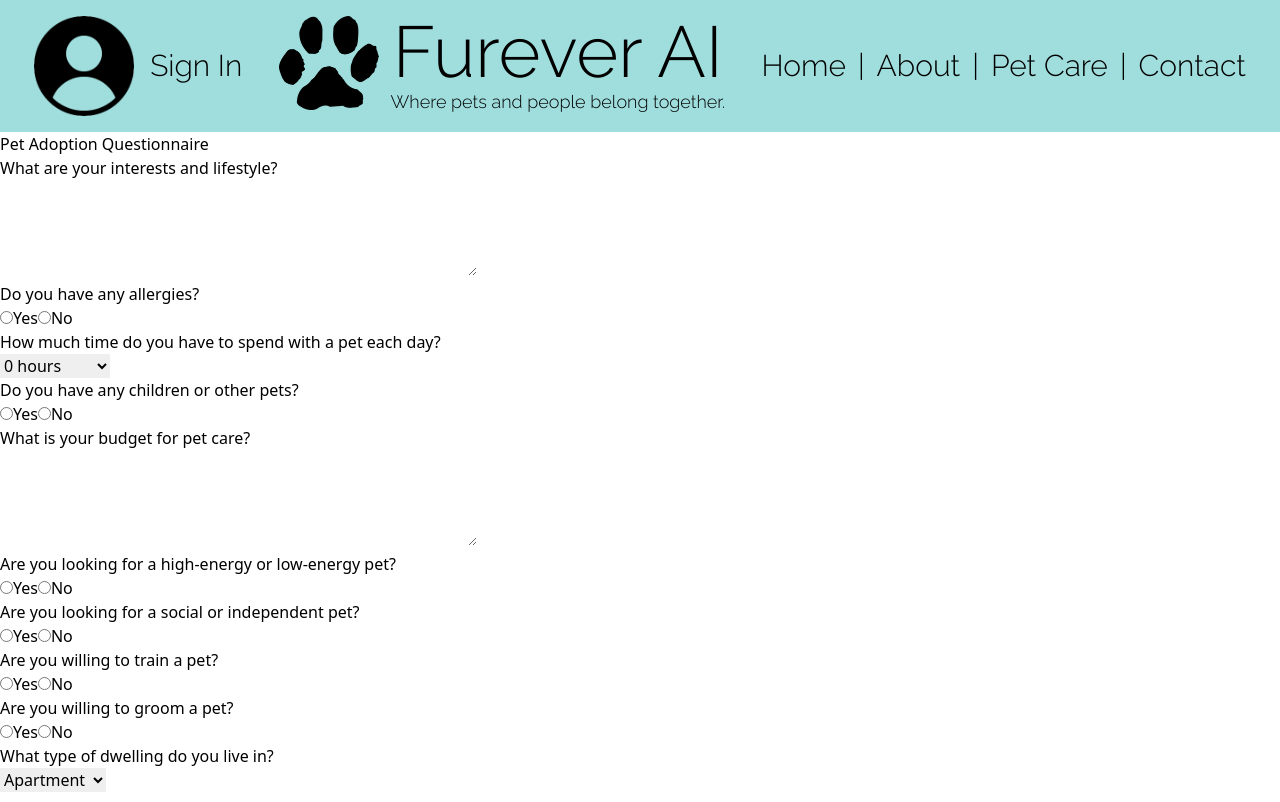
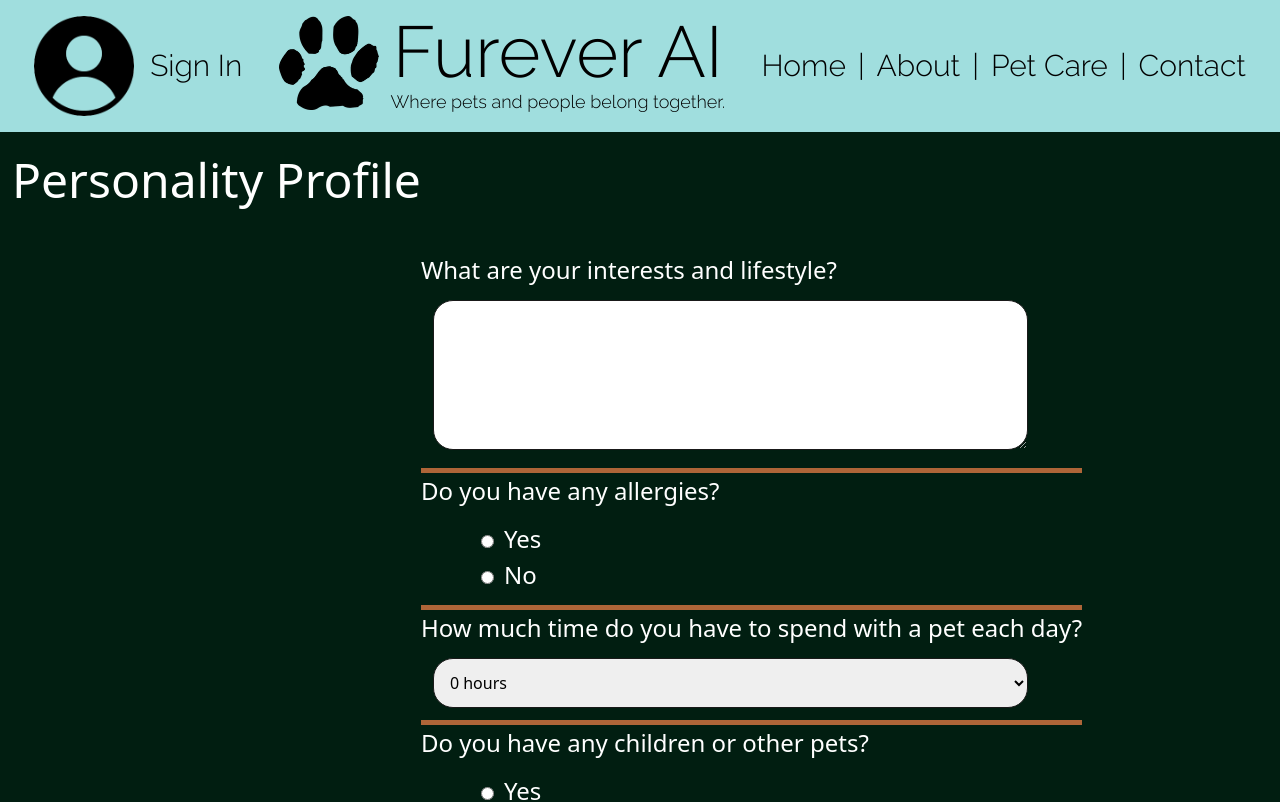
Before and after one commit to ChadBowler/furever-ai, a Next.js app: page /personality-profile in a window 1280 px wide. Shown: the top 802 px of the page. Built offline with nearby package versions, Linux system fonts and the light colour scheme; a web font is replaced by a local one.

Commit message:
added some styling to the personality profile page

```diff
--- /dev/null
+++ b/app/personality-profile/PersonalityProfile.module.scss
@@ -0,0 +1,73 @@
+@import '../styles/variables';
+.questionnaireContainer {
+    text-align: start;
+    padding: $base-padding;
+    display: flex;
+
+    background-color: $primary-dark;
+  }
+
+  .questionnaireHeader {
+    font-size: $font-size-2xl;
+    color: $primary-light;
+    margin-bottom: $base-margin;
+  }
+
+  .form {
+    display: flex;
+    flex-direction: column;
+    align-items: flex-start;
+    margin-top: $base-margin * 9;
+  }
+  .question {
+    width: 100%;
+    border-bottom: 5px solid $action-dark;
+  }
+
+  .label {
+    font-size: $font-size-lg;
+    color: $primary-light;
+  }
+
+  .selectInput {
+    width: 90%;
+    padding: $base-padding;
+    margin: $base-margin;
+    border: $base-border-thickness solid $border-light;
+    border-radius: $base-border-radius;
+    font-size: $base-font-size;
+  }
+
+  .textareaInput {
+    width: 90%;
+    padding: $base-padding;
+    margin: $base-margin;
+    border: $base-border-thickness solid $border-light;
+    border-radius: $base-border-radius;
+    font-size: $base-font-size;
+    height: 150px;
+  }
+
+  .radioGroup {
+    display: flex;
+    flex-direction: column;
+    align-items: flex-start;
+    justify-content: space-evenly;
+    margin: $base-margin;
+    margin-left: $base-margin * 5;
+
+    input[type="radio"] {
+      margin-right: 10px;
+    }
+
+    label {
+      font-size: $font-size-lg;
+      color: $primary-light;
+    }
+  }
+
+  .buttonContainer {
+    display: flex;
+    justify-content: center;
+    margin-top: $base-margin;
+  }
--- a/app/personality-profile/page.jsx
+++ b/app/personality-profile/page.jsx
@@ -3,6 +3,7 @@
 import { useState } from 'react';
 import questions from '../api/data.json';
 import Button from '../components/Button';
+import styles from './PersonalityProfile.module.scss';
 
 const timeOptions = [
   '0 hours',
@@ -46,15 +47,18 @@ function PetQuestionnaire() {
   };
 
   return (
-    <div>
-      <h1>Pet Adoption Questionnaire</h1>
-      <form>
+    <div className={styles.questionnaireContainer}>
+    <h1 className={styles.questionnaireHeader}>Personality Profile</h1>
+    <form className={styles.form}>
       {questions.map((q) => (
-          <div key={q.question} className="question">
-            <label htmlFor={q.question}>{q.question}</label>
+        <div key={q.question} className={`${styles.question} question`}>
+          <label className={styles.label} htmlFor={q.question}>
+            {q.question}
+          </label>
           <br />
+          {/* Apply the appropriate styles to your form elements */}
           {q.question === 'How much time do you have to spend with a pet each day?' ? (
-              <select name={q.question} onChange={handleInputChange} required>
+            <select className={styles.selectInput} name={q.question} onChange={handleInputChange} required>
              {timeOptions.map((option) => (
                   <option key={option} value={option}>
                     {option}
@@ -62,7 +66,7 @@ function PetQuestionnaire() {
                 ))}
             </select>
           ) : q.question === 'What type of dwelling do you live in?' ? (
-              <select name={q.question} onChange={handleInputChange} required>
+            <select className={styles.selectInput} name={q.question} onChange={handleInputChange} required>
              {dwellingOptions.map((option) => (
                   <option key={option} value={option}>
                     {option}
@@ -71,6 +75,7 @@ function PetQuestionnaire() {
             </select>
           ) : q.type === 'open ended' ? (
             <textarea
+              className={styles.textareaInput}
               id={q.question}
               name={q.question}
               rows="4"
@@ -79,7 +84,8 @@ function PetQuestionnaire() {
               required
             />
           ) : (
-              <>
+            <div className={styles.radioGroup}>
+              <div className={styles.radioGroupContainer}>
                 <input
                   type="radio"
                   id={`${q.question}_yes`}
@@ -89,6 +95,8 @@ function PetQuestionnaire() {
                   required
                 />
                 <label htmlFor={`${q.question}_yes`}>Yes</label>
+              </div>
+             <div className={styles.radioGroupContainer}>
               <input
                   type="radio"
                   id={`${q.question}_no`}
@@ -98,12 +106,16 @@ function PetQuestionnaire() {
                   required
                 />
                 <label htmlFor={`${q.question}_no`}>No</label>
-              </>
+             </div>
+
+            </div>
           )}
         </div>
       ))}
+      <div className={styles.buttonContainer}>
         <Button onClick={handleSaveAnswers} buttonName={'Save Answers'} />
         <Button onClick={handleSubmitAnswers} buttonName={'Submit Answers'} />
+      </div>
     </form>
   </div>
   );
```
Lines whose indentation alone changed are shown as unchanged.
